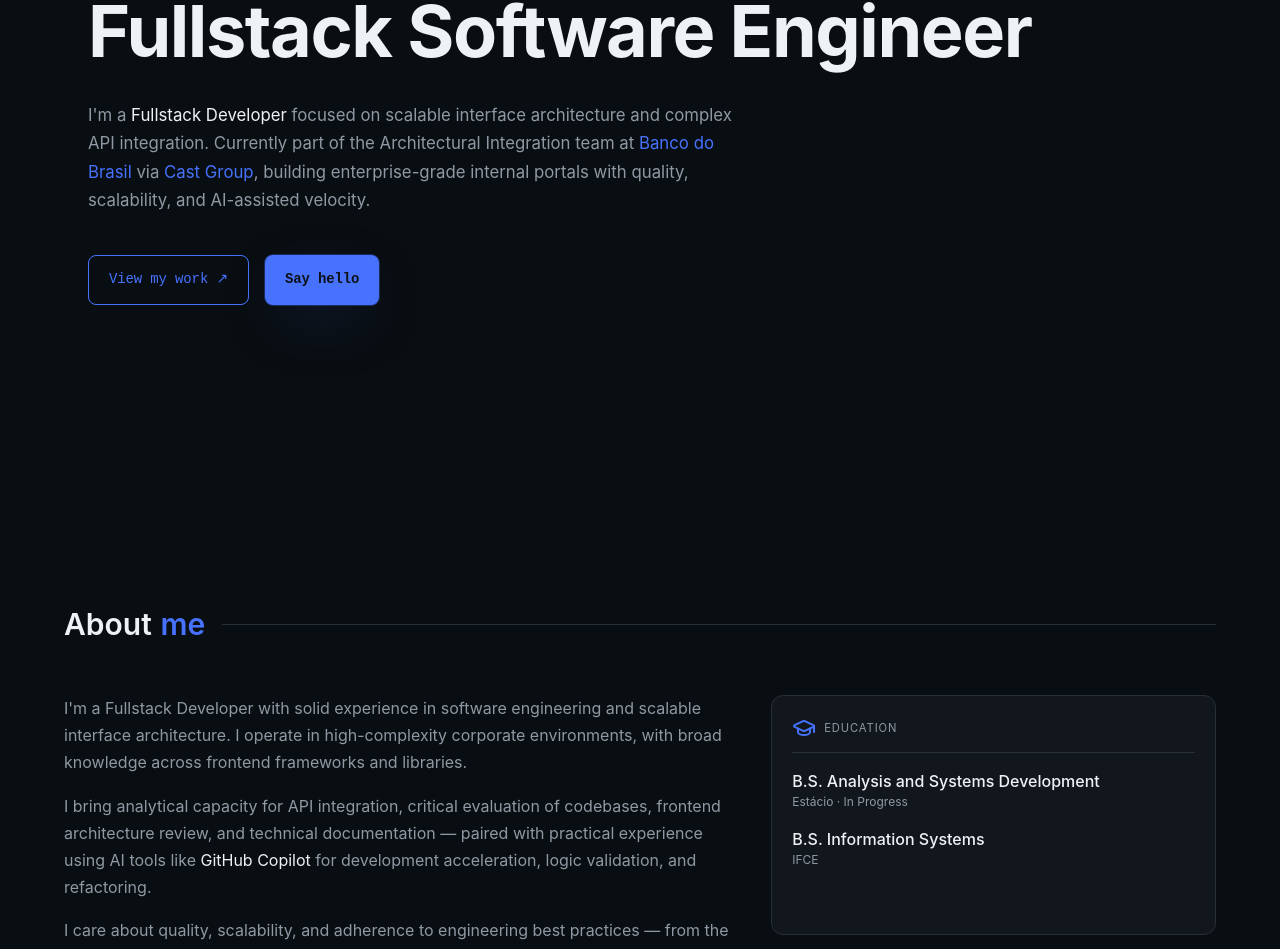
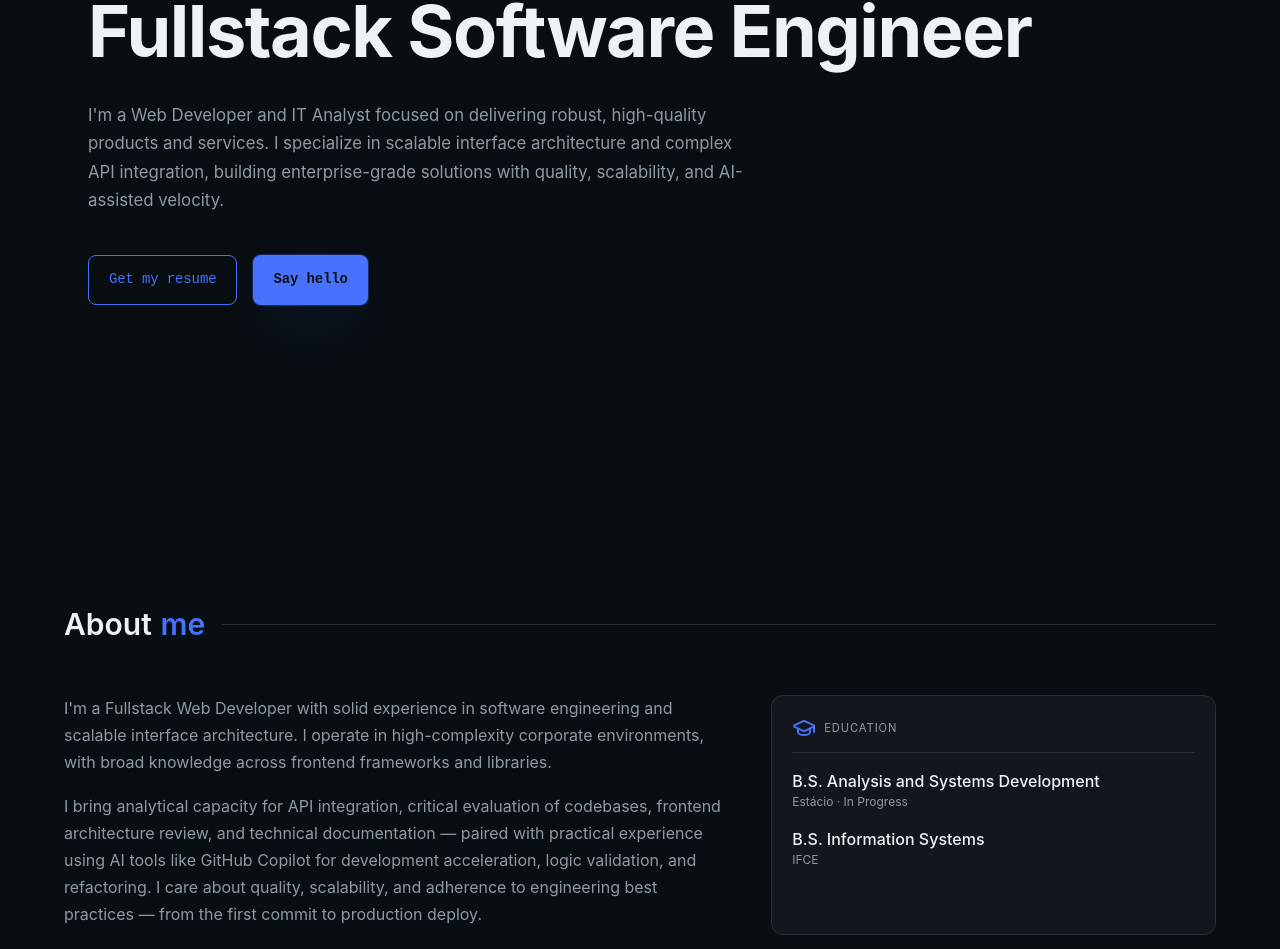
Before and after one commit to rafaelcarvalho-git/portfolio-rafael-carvalho, an Angular app: page / in a window 1280 px wide. Shown: the part 295-1244 px from the top of the page. Built offline with nearby package versions, Linux system fonts and the light colour scheme.

Commit message:
ajustando código

```diff
--- a/src/app/shared/about/about.html
+++ b/src/app/shared/about/about.html
@@ -4,19 +4,21 @@
     <div class="about-grid">
       <div class="about-text">
         <p>
-          I'm a Fullstack Developer with solid experience in software engineering and scalable
+          I'm a Fullstack Web Developer with solid experience in software engineering and scalable
           interface architecture. I operate in high-complexity corporate environments, with broad
           knowledge across frontend frameworks and libraries.
         </p>
         <p>
           I bring analytical capacity for API integration, critical evaluation of codebases,
           frontend architecture review, and technical documentation — paired with practical
-          experience using AI tools like <span class="fg">GitHub Copilot</span> for development
-          acceleration, logic validation, and refactoring.
+          experience using AI tools like GitHub Copilot for development acceleration, logic
+          validation, and refactoring. I care about quality, scalability, and adherence to
+          engineering best practices — from the first commit to production deploy.
         </p>
         <p>
-          I care about quality, scalability, and adherence to engineering best practices — from the
-          first commit to production deploy.
+          Outside of work, I'm 25 years old and heavily value discipline and focus—traits I sharpen
+          through Judo, Jiu-Jitsu, and weightlifting. To recharge, I enjoy exploring immersive video
+          games and hitting the road for motorcycle rides.
         </p>
         <div class="chips">
           <span class="chip mono"
--- a/src/app/shared/components/contact/contact.html
+++ b/src/app/shared/components/contact/contact.html
@@ -8,9 +8,46 @@
     </p>
     <div class="contact-cta">
       <a href="mailto:rafaskyplay@gmail.com" class="btn-primary mono glow"
-        >✉ rafaskyplay@gmail.com</a
+        ><svg
+          xmlns="http://www.w3.org/2000/svg"
+          width="20"
+          height="20"
+          viewBox="0 0 24 24"
+          fill="none"
+          stroke="currentColor"
+          stroke-width="2"
+          stroke-linecap="round"
+          stroke-linejoin="round"
+          class="lucide lucide-mail"
+        >
+          <rect width="20" height="16" x="2" y="4" rx="2" />
+          <path d="m22 7-8.97 5.7a1.94 1.94 0 0 1-2.06 0L2 7" />
+        </svg>
+        rafaskyplay@gmail.com</a
       >
-      <a href="tel:+5588996814509" class="btn-outline mono">☏ (88) 99681-4509</a>
+      <a
+        href="https://web.whatsapp.com/send/?phone=5588996814509&text&type=phone_number&app_absent=0"
+        class="btn-outline mono"
+        target="_blank"
+        ><svg
+          xmlns="http://www.w3.org/2000/svg"
+          width="20"
+          height="20"
+          viewBox="0 0 24 24"
+          fill="none"
+          stroke="currentColor"
+          stroke-width="2"
+          stroke-linecap="round"
+          stroke-linejoin="round"
+          class="lucide lucide-whatsapp"
+        >
+          <path d="M3 21l1.65-3.8a9 9 0 1 1 3.4 2.9L3 21" />
+          <path
+            d="M9 10a.5.5 0 0 0 1 0V9a.5.5 0 0 0-1 0v1a5 5 0 0 0 5 5h1a.5.5 0 0 0 0-1h-1a.5.5 0 0 0 0 1"
+          />
+        </svg>
+        (88) 99681-4509</a
+      >
     </div>
   </div>
 </section>
--- a/src/app/shared/components/footer/footer.html
+++ b/src/app/shared/components/footer/footer.html
@@ -68,6 +68,31 @@
           <path d="m22 7-8.97 5.7a1.94 1.94 0 0 1-2.06 0L2 7" />
         </svg>
       </a>
+      <a
+        href="/Resume_Rafael_Candido_Lacerda_Carvalho.pdf"
+        target="_blank"
+        rel="noopener noreferrer"
+        aria-label="Resume"
+        ><svg
+          xmlns="http://www.w3.org/2000/svg"
+          width="24"
+          height="24"
+          viewBox="0 0 24 24"
+          fill="none"
+          stroke="currentColor"
+          stroke-width="2"
+          stroke-linecap="round"
+          stroke-linejoin="round"
+          class="lucide lucide-file-user-icon lucide-file-user"
+        >
+          <path
+            d="M6 22a2 2 0 0 1-2-2V4a2 2 0 0 1 2-2h8a2.4 2.4 0 0 1 1.704.706l3.588 3.588A2.4 2.4 0 0 1 20 8v12a2 2 0 0 1-2 2z"
+          />
+          <path d="M14 2v5a1 1 0 0 0 1 1h5" />
+          <path d="M16 22a4 4 0 0 0-8 0" />
+          <circle cx="12" cy="15" r="3" />
+        </svg>
+      </a>
     </div>
   </div>
 </footer>
--- a/src/app/shared/components/header/header.html
+++ b/src/app/shared/components/header/header.html
@@ -1,19 +1,28 @@
 <header>
-  <!-- COLOCAR IMAGEM DE CODIGO NO LUGAR DESSE GRID -->
   <div class="grid-bg"></div>
   <div class="container hero-inner">
     <p class="mono accent hero-hi"><span class="dash"></span> Hi, I'm Rafael Carvalho</p>
     <h1 class="display">Fullstack Software Engineer</h1>
     <p class="lead">
-      I'm a <span class="fg">Fullstack Developer</span> focused on scalable interface architecture
-      and complex API integration. Currently part of the Architectural Integration team at
-      <span class="accent">Banco do Brasil</span> via <span class="accent">Cast Group</span>,
-      building enterprise-grade internal portals with quality, scalability, and AI-assisted
-      velocity.
+      I'm a Web Developer and IT Analyst focused on delivering robust, high-quality products and
+      services. I specialize in scalable interface architecture and complex API integration,
+      building enterprise-grade solutions with quality, scalability, and AI-assisted velocity.
     </p>
     <div class="hero-cta">
-      <a href="#projects" class="btn-outline mono">View my work ↗</a>
-      <a href="mailto:rafaskyplay@gmail.com" class="btn-primary mono glow"> Say hello</a>
+      <a
+        href="/Resume_Rafael_Candido_Lacerda_Carvalho.pdf"
+        target="_blank"
+        rel="noopener noreferrer"
+        class="btn-outline mono"
+      >
+        Get my resume
+      </a>
+      <a
+        href="https://web.whatsapp.com/send/?phone=5588996814509&text&type=phone_number&app_absent=0"
+        class="btn-primary mono glow"
+        target="_blank"
+        >Say hello</a
+      >
     </div>
   </div>
 </header>
--- a/src/app/shared/skills/skills.scss
+++ b/src/app/shared/skills/skills.scss
@@ -12,6 +12,7 @@
   grid-template-columns: repeat(4, 1fr);
   gap: 1.25rem;
 }
+
 .skill-card {
   border: 1px solid var(--border);
   background: var(--surface);
@@ -21,9 +22,11 @@
   -o-transition: 0.3s all ease;
   transition: border-color 0.3s all ease;
 }
+
 .skill-card:hover {
   border-color: color-mix(in oklab, var(--primary) 40%, transparent);
 }
+
 .skill-card h3 {
   font-family: var(--font-display);
   font-size: 1rem;
@@ -39,6 +42,7 @@
   flex-wrap: wrap;
   gap: 0.375rem;
 }
+
 .skill-tags li {
   font-family: var(--font-mono);
   font-size: 0.75rem;
```
Also changed, not shown: 1 other file (tests, documents, lock files or other folders).
